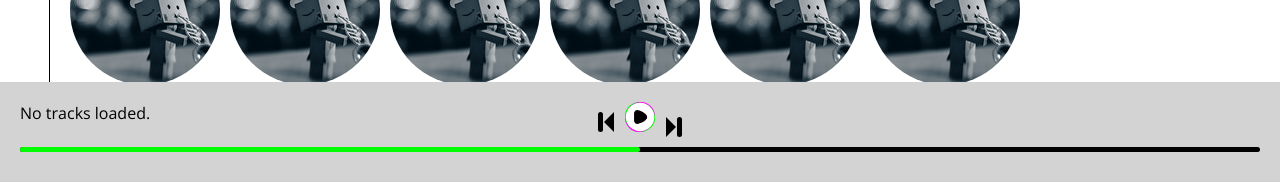
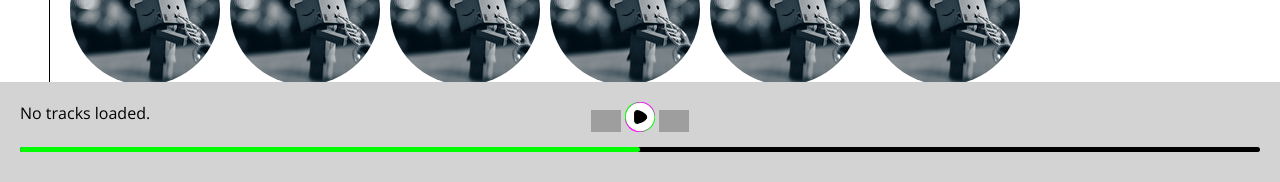
Before and after one commit to betabites/csi-music-website, a PHP site: page / in a window 1280 px wide. Shown: the part 618-800 px from the top of the page. Run offline with PHP 8.4, Linux system fonts and the light colour scheme; a user stored in the database is signed in; data comes from the database, SQL or seed files in the repository; grey boxes are pictures that could not be loaded.

Commit message:
Fixed player skip buttons

```diff
--- a/assets/css/styles.css
+++ b/assets/css/styles.css
@@ -17,7 +17,7 @@ h1, h2, h3 {
     margin: 0;
     display: grid;
     grid-template-columns: 50px 1fr;
-    grid-template-rows: 1fr 100px;
+    grid-template-rows: calc(100vh - 100px) 100px;
 }
 
 #small_menu {
@@ -110,6 +110,11 @@ h1, h2, h3 {
     display: inline-block;
     margin-top: -3px;
     width: 30px;
+    cursor: pointer;
+}
+
+.skip > img {
+    width: 100%;
 }
 
 .skip_triangle {
--- a/assets/js/api.js
+++ b/assets/js/api.js
@@ -194,11 +194,11 @@ class outer_frame_class extends API {
     }
 
     skip_forwards() {
-        alert("Skipped forwards")
+        api.player.player_el.currentTime = api.player.player_el.duration
     }
 
     skip_backwards() {
-        alert("Skipped backwards")
+        api.player.player_el.currentTime = 0
     }
 
     toggle() {
--- a/index.php
+++ b/index.php
@@ -111,14 +111,12 @@ if (! isset($_SESSION["user_id"])) {
 
             <!-- This is the player controls. Such as play & skip. -->
             <div id="player_controls">
-                <div class="skip" id="skip_backwards">
-                    <div class="skip_bar"></div>
-                    <div class="skip_triangle"></div>
+                <div class="skip" id="skip_backwards" onclick="api.skip_backwards()">
+                    <img src="assets/icons/skip_backward.svg" alt="skip backward">
                 </div>
                 <img src="assets/icons/icon.svg" height="30px" style="display: inline-block" id="toggle"/>
-                <div class="skip" id="skip_forwards" style="transform: rotate(180deg)">
-                    <div class="skip_bar"></div>
-                    <div class="skip_triangle"></div>
+                <div class="skip" id="skip_forwards" onclick="api.skip_forwards()"">
+                    <img src="assets/icons/skip_forward.svg" alt="skip forward">
                 </div>
             </div>
 
```
